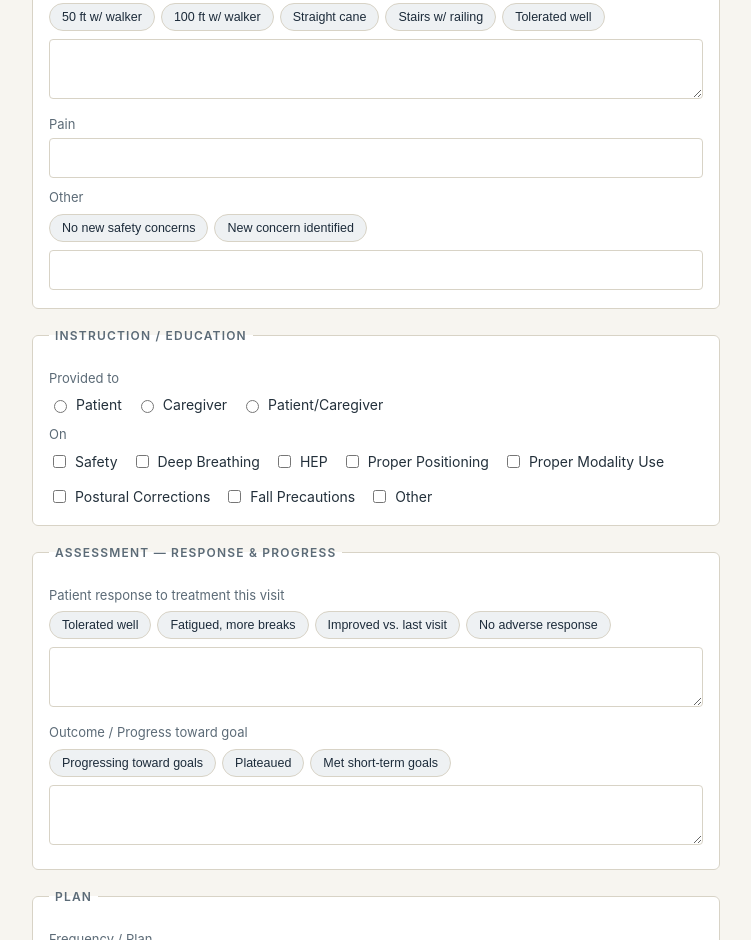
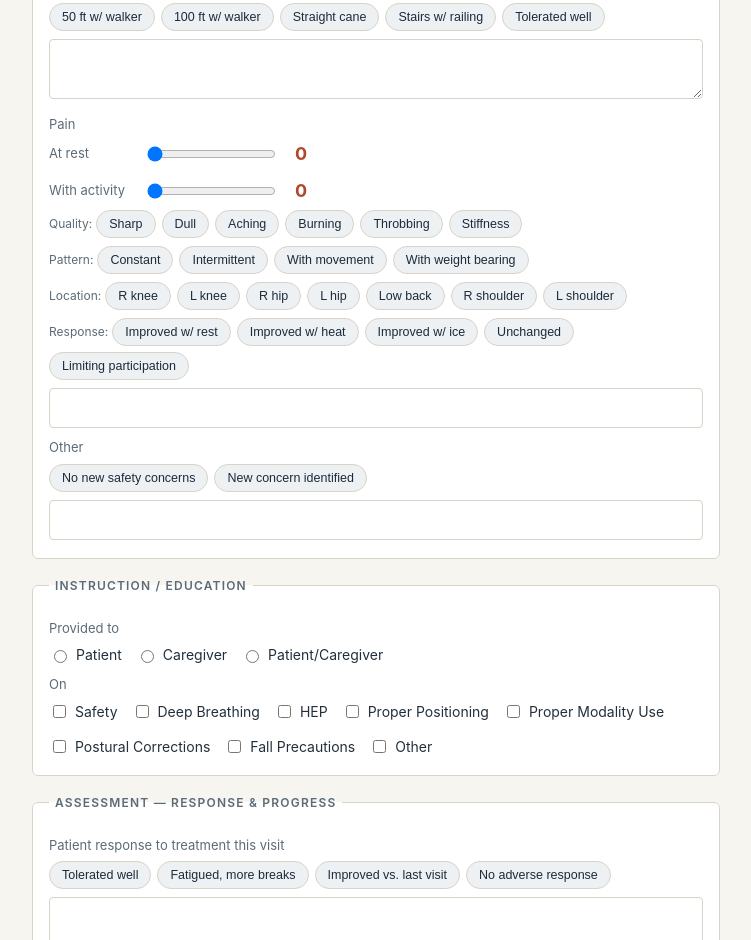
Before and after one commit to metromobilehc-beep/mmhc-notes, a plain HTML site: page pta-visit-note.html in a window 1280 px wide. Shown: the part 2516-3456 px from the top of the page, without its empty margins (264-1015 px from the left). Drawn offline with Linux system fonts and the light colour scheme.

Commit message:
Add files via upload

```diff
--- a/pta-visit-note.html
+++ b/pta-visit-note.html
@@ -190,7 +190,30 @@
     gap: 12px;
   }
   .pain-row input[type=range] { flex: 1; }
-  #pain_display {
+  .pain-block {
+    display: flex;
+    flex-direction: column;
+    gap: 10px;
+    margin-top: 6px;
+  }
+  .pain-sub {
+    display: flex;
+    align-items: center;
+    gap: 12px;
+  }
+  .pain-label {
+    font-size: 13px;
+    color: var(--muted);
+    min-width: 84px;
+    flex-shrink: 0;
+  }
+  .chip-group-label {
+    font-size: 12px;
+    color: var(--muted);
+    align-self: center;
+    margin-right: -2px;
+  }
+  #pain_display, #pain_rest_display, #pain_activity_display {
     font-weight: 700;
     font-size: 18px;
     color: var(--accent);
@@ -387,6 +410,56 @@
       <textarea id="gait"></textarea>
 
       <label>Pain</label>
+      <div class="pain-block">
+        <div class="pain-sub">
+          <span class="pain-label">At rest</span>
+          <div class="pain-row">
+            <input type="range" id="pain_rest_slider" min="0" max="10" step="1" value="0">
+            <span id="pain_rest_display">0</span>
+          </div>
+        </div>
+        <div class="pain-sub">
+          <span class="pain-label">With activity</span>
+          <div class="pain-row">
+            <input type="range" id="pain_activity_slider" min="0" max="10" step="1" value="0">
+            <span id="pain_activity_display">0</span>
+          </div>
+        </div>
+      </div>
+      <div class="chip-row">
+        <span class="chip-group-label">Quality:</span>
+        <button type="button" class="chip-btn" data-target="pain_note" data-chip="Sharp">Sharp</button>
+        <button type="button" class="chip-btn" data-target="pain_note" data-chip="Dull">Dull</button>
+        <button type="button" class="chip-btn" data-target="pain_note" data-chip="Aching">Aching</button>
+        <button type="button" class="chip-btn" data-target="pain_note" data-chip="Burning">Burning</button>
+        <button type="button" class="chip-btn" data-target="pain_note" data-chip="Throbbing">Throbbing</button>
+        <button type="button" class="chip-btn" data-target="pain_note" data-chip="Stiffness">Stiffness</button>
+      </div>
+      <div class="chip-row">
+        <span class="chip-group-label">Pattern:</span>
+        <button type="button" class="chip-btn" data-target="pain_note" data-chip="Constant">Constant</button>
+        <button type="button" class="chip-btn" data-target="pain_note" data-chip="Intermittent">Intermittent</button>
+        <button type="button" class="chip-btn" data-target="pain_note" data-chip="With movement">With movement</button>
+        <button type="button" class="chip-btn" data-target="pain_note" data-chip="With weight bearing">With weight bearing</button>
+      </div>
+      <div class="chip-row">
+        <span class="chip-group-label">Location:</span>
+        <button type="button" class="chip-btn" data-target="pain_note" data-chip="Right knee">R knee</button>
+        <button type="button" class="chip-btn" data-target="pain_note" data-chip="Left knee">L knee</button>
+        <button type="button" class="chip-btn" data-target="pain_note" data-chip="Right hip">R hip</button>
+        <button type="button" class="chip-btn" data-target="pain_note" data-chip="Left hip">L hip</button>
+        <button type="button" class="chip-btn" data-target="pain_note" data-chip="Low back">Low back</button>
+        <button type="button" class="chip-btn" data-target="pain_note" data-chip="Right shoulder">R shoulder</button>
+        <button type="button" class="chip-btn" data-target="pain_note" data-chip="Left shoulder">L shoulder</button>
+      </div>
+      <div class="chip-row">
+        <span class="chip-group-label">Response:</span>
+        <button type="button" class="chip-btn" data-target="pain_note" data-chip="Improved with rest">Improved w/ rest</button>
+        <button type="button" class="chip-btn" data-target="pain_note" data-chip="Improved with heat">Improved w/ heat</button>
+        <button type="button" class="chip-btn" data-target="pain_note" data-chip="Improved with ice">Improved w/ ice</button>
+        <button type="button" class="chip-btn" data-target="pain_note" data-chip="Unchanged despite intervention">Unchanged</button>
+        <button type="button" class="chip-btn" data-target="pain_note" data-chip="Limiting participation in exercise">Limiting participation</button>
+      </div>
       <input type="text" id="pain_note">
 
       <label>Other</label>
@@ -623,6 +696,35 @@ if (painSlider) {
   });
 }
 
+const painRestSlider = document.getElementById('pain_rest_slider');
+const painActivitySlider = document.getElementById('pain_activity_slider');
+const painRestDisplay = document.getElementById('pain_rest_display');
+const painActivityDisplay = document.getElementById('pain_activity_display');
+const painNoteEl = document.getElementById('pain_note');
+const restActivityPrefixPattern = /^\d+\/10 at rest, \d+\/10 with activity\.?\s*/;
+
+function updatePainNotePrefix() {
+  if (!painNoteEl || !painRestSlider || !painActivitySlider) return;
+  const rest = painRestSlider.value;
+  const activity = painActivitySlider.value;
+  const prefix = `${rest}/10 at rest, ${activity}/10 with activity. `;
+  const existing = painNoteEl.value.replace(restActivityPrefixPattern, '');
+  painNoteEl.value = prefix + existing;
+}
+
+if (painRestSlider) {
+  painRestSlider.addEventListener('input', () => {
+    painRestDisplay.textContent = painRestSlider.value;
+    updatePainNotePrefix();
+  });
+}
+if (painActivitySlider) {
+  painActivitySlider.addEventListener('input', () => {
+    painActivityDisplay.textContent = painActivitySlider.value;
+    updatePainNotePrefix();
+  });
+}
+
 document.querySelectorAll('.today-btn').forEach(btn => {
   btn.addEventListener('click', () => {
     const target = document.getElementById(btn.dataset.target);
```
